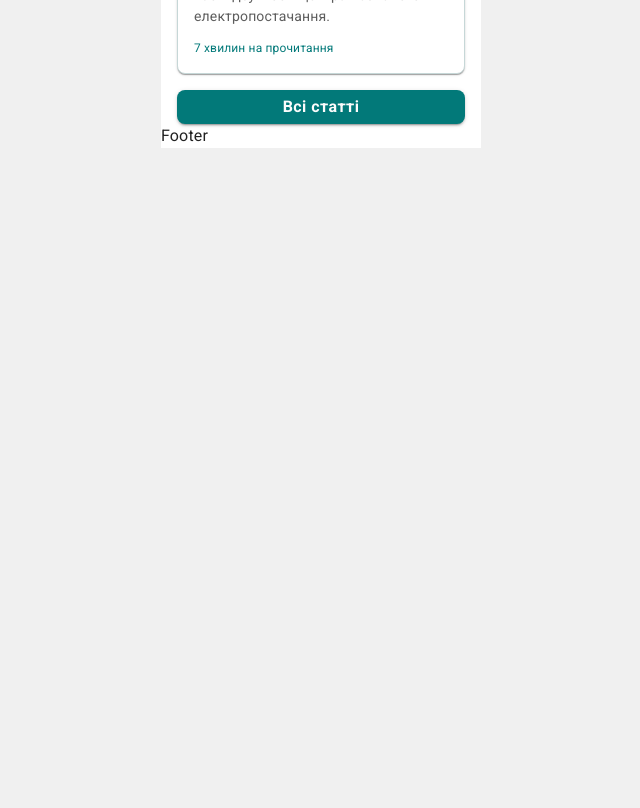
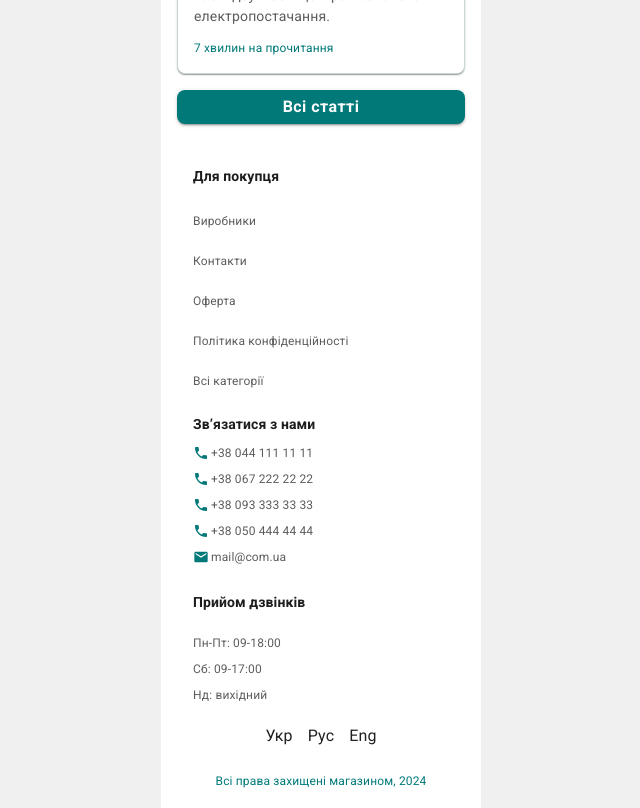
Before and after one commit to MariiaSuper/shop_team_107, a React (Create React App) app: page / in a window 1280 px wide. Shown: the part 2360-3168 px from the top of the page, without its empty margins (319-959 px from the left). Before the commit the page ends 2508 px from the top, so only its background shows below. Built offline with nearby package versions, Linux system fonts and the light colour scheme.

Commit message:
st-38: create footer component (#20)

```diff
--- a/package.json
+++ b/package.json
@@ -16,8 +16,12 @@
     "@types/node": "^16.18.108",
     "@types/react": "^18.3.7",
     "@types/react-dom": "^18.3.0",
+    "i18next": "^23.16.0",
+    "i18next-browser-languagedetector": "^8.0.0",
+    "i18next-http-backend": "^2.6.2",
     "react": "^18.3.1",
     "react-dom": "^18.3.1",
+    "react-i18next": "^15.0.3",
     "react-material-ui-carousel": "^3.4.2",
     "react-redux": "^9.1.2",
     "react-router-dom": "^6.26.2",
--- /dev/null
+++ b/public/locales/en/translation.json
@@ -0,0 +1,3 @@
+{
+  "welcome_message": "Welcome to our page!"
+}
--- /dev/null
+++ b/public/locales/ru/translation.json
@@ -0,0 +1,3 @@
+{
+  "welcome_message": "Добро пожаловать на нашу страницу!"
+}
--- /dev/null
+++ b/public/locales/ua/translation.json
@@ -0,0 +1,3 @@
+{
+  "welcome_message": "Вітаємо на нашій сторінці!"
+}
--- a/src/App.tsx
+++ b/src/App.tsx
@@ -1,7 +1,6 @@
 import { Outlet } from 'react-router-dom';
 import { Header } from './components/Header';
 import { Footer } from './components/Footer';
-// import { createTheme } from '@mui/material';
 import '@mui/material/styles';
 // declare module '@mui/material/styles' {
 //   interface Palette {
--- a/src/Root.tsx
+++ b/src/Root.tsx
@@ -27,6 +27,8 @@ import { DeliveryAndPayment } from './pages/DeliveryAndPayment/DeliveryAndPaymen
 import { Guarantee } from './pages/Guarantee/Guarantee';
 import { Contacts } from './pages/Contacts/Contacts';
 import { Favorites } from './pages/Favorites/Favorites';
+import { Oferta } from './pages/Oferta/Oferta';
+import { Confidential } from './pages/Confidential/Confidential';
 
 export const Root = () => (
   <Provider store={store}>
@@ -61,6 +63,8 @@ export const Root = () => (
             <Route path="delivery" element={<DeliveryAndPayment />} />
             <Route path="guarantee" element={<Guarantee />} />
             <Route path="contacts" element={<Contacts />} />
+            <Route path="oferta" element={<Oferta />} />
+            <Route path="confidential" element={<Confidential />} />
             <Route path="*" element={<NotFoundPage />} />
           </Route>
         </Routes>
--- a/src/components/Footer.tsx
+++ b/src/components/Footer.tsx
@@ -1,3 +1,188 @@
-export const Footer = () => {
-  return <div>Footer</div>;
+import React from 'react';
+import { Box, Typography, Link, Stack } from '@mui/material';
+import { theme } from '../theme/theme';
+import PhoneIcon from '@mui/icons-material/Phone';
+import EmailIcon from '@mui/icons-material/Email';
+
+const contacts = [
+  { id: 1, number: '+38 044 111 11 11' },
+  { id: 2, number: '+38 067 222 22 22' },
+  { id: 3, number: '+38 093 333 33 33' },
+  { id: 4, number: '+38 050 444 44 44' }
+];
+
+export const ContactList: React.FC = () => {
+  return (
+    <Box sx={{ pb: 2, px: 2 }}>
+      <Typography variant="h4" sx={{ pb: 1, color: theme.palette.grey[600] }}>
+        Звʼязатися з нами
+      </Typography>
+
+      <Stack sx={{ display: 'flex', flexDirection: 'column', gap: 1 }}>
+        {contacts.map((contact) => (
+          <Typography
+            key={contact.id}
+            variant="thirdText"
+            sx={{ display: 'flex', flexDirection: 'row', alignItems: 'center' }}>
+            <Box sx={{ alignItems: 'center', display: 'flex' }}>
+              <PhoneIcon
+                sx={{ color: '#027979', marginRight: '2px', width: '16px', height: '16px' }}
+              />
+              <a
+                href={`tel:${contact.number.replace(/\s/g, '')}`}
+                style={{
+                  textDecoration: 'none',
+                  color: theme.palette.grey[400],
+                  cursor: 'pointer'
+                }}>
+                {contact.number}
+              </a>
+            </Box>
+          </Typography>
+        ))}
+
+        <Typography
+          variant="thirdText"
+          sx={{ display: 'flex', flexDirection: 'row', alignItems: 'center' }}>
+          <Box sx={{ alignItems: 'center', display: 'flex' }}>
+            <EmailIcon
+              sx={{ color: '#027979', marginRight: '2px', width: '16px', height: '16px' }}
+            />
+            <a
+              href="mailto:bakerlab@example.com"
+              className="contacts__link"
+              target="_blank"
+              style={{
+                textDecoration: 'none',
+                color: theme.palette.grey[400],
+                cursor: 'pointer'
+              }}
+              rel="noreferrer">
+              mail@com.ua
+            </a>
+          </Box>
+        </Typography>
+      </Stack>
+    </Box>
+  );
 };
+
+export const Footer: React.FC = () => {
+  return (
+    <Box sx={{ pt: 5, px: 2 }}>
+      <Box
+        sx={{
+          display: 'flex',
+          flexWrap: 'wrap',
+          justifyContent: 'space-between',
+          gap: '20px'
+        }}>
+        <Box sx={{ flex: '1 1 30%', px: 2 }}>
+          <Typography variant="h4" gutterBottom sx={{ color: theme.palette.grey[600], mb: '20px' }}>
+            Для покупця
+          </Typography>
+          <Box
+            component="ul"
+            sx={{
+              listStyle: 'none',
+              padding: 0,
+              m: 0,
+              display: 'flex',
+              flexDirection: 'column',
+              gap: 2
+            }}>
+            <li>
+              <Typography variant="thirdText">
+                <Link
+                  href="/manufacturers"
+                  sx={{ textDecoration: 'none', color: theme.palette.grey[400] }}>
+                  Виробники
+                </Link>
+              </Typography>
+            </li>
+            <li>
+              <Typography variant="thirdText">
+                <Link
+                  href="/contacts"
+                  sx={{ textDecoration: 'none', color: theme.palette.grey[400] }}>
+                  Контакти
+                </Link>
+              </Typography>
+            </li>
+            <li>
+              <Typography variant="thirdText">
+                <Link
+                  href="/oferta"
+                  sx={{ textDecoration: 'none', color: theme.palette.grey[400] }}>
+                  Оферта
+                </Link>
+              </Typography>
+            </li>
+            <li>
+              <Typography variant="thirdText">
+                <Link
+                  href="/confidential"
+                  sx={{ textDecoration: 'none', color: theme.palette.grey[400] }}>
+                  Політика конфіденційності
+                </Link>
+              </Typography>
+            </li>
+            <li>
+              <Typography variant="thirdText">
+                <Link
+                  href="categories"
+                  sx={{ textDecoration: 'none', color: theme.palette.grey[400] }}>
+                  Всі категорії
+                </Link>
+              </Typography>
+            </li>
+          </Box>
+        </Box>
+
+        <ContactList />
+      </Box>
+
+      <Box>
+        <Box>
+          <Typography
+            variant="h4"
+            gutterBottom
+            sx={{ color: theme.palette.grey[600], mb: '20px', px: 2, pt: 1 }}>
+            Прийом дзвінків
+          </Typography>
+          <Box sx={{ px: 2, display: 'flex', flexDirection: 'column', gap: 1 }}>
+            <Typography variant="thirdText" sx={{ color: theme.palette.grey[400] }}>
+              Пн-Пт: 09-18:00
+            </Typography>
+            <Typography variant="thirdText" sx={{ color: theme.palette.grey[400] }}>
+              Сб: 09-17:00
+            </Typography>
+            <Typography variant="thirdText" sx={{ color: theme.palette.grey[400] }}>
+              Нд: вихідний
+            </Typography>
+          </Box>
+        </Box>
+      </Box>
+
+      {/* Мова переключення */}
+      <Box
+        sx={{
+          marginTop: '20px',
+          display: 'flex',
+          justifyContent: 'center',
+          gap: '15px',
+          px: 2
+        }}>
+        <Typography sx={{ cursor: 'pointer' }}>Укр</Typography>
+        <Typography sx={{ cursor: 'pointer' }}>Рус</Typography>
+        <Typography sx={{ cursor: 'pointer' }}>Eng</Typography>
+      </Box>
+
+      <Box sx={{ textAlign: 'center', marginTop: '20px', px: 3, pb: 2 }}>
+        <Typography variant="thirdText" sx={{ color: theme.palette.primary.main }}>
+          Всі права захищені магазином, 2024
+        </Typography>
+      </Box>
+    </Box>
+  );
+};
--- a/src/components/Header/Header.tsx
+++ b/src/components/Header/Header.tsx
@@ -56,6 +56,7 @@ export const Header = () => {
   };
 
   return (
+    <>
       <AppBar
         position="sticky"
         sx={{ px: 2, borderBottomRightRadius: '4px', borderBottomLeftRadius: '4px' }}>
@@ -77,7 +78,9 @@ export const Header = () => {
             />
           </Button>
 
-        <Button onClick={() => handleButtonClick('categories')} sx={getButtonStyles('categories')}>
+          <Button
+            onClick={() => handleButtonClick('categories')}
+            sx={getButtonStyles('categories')}>
             {activeButton === 'categories' ? (
               <CloseOutlined sx={styles.icon} />
             ) : (
@@ -117,5 +120,6 @@ export const Header = () => {
           <Menu open={drawerOpen} onClose={toggleDrawer(false)} activeButton={activeButton} />
         </Toolbar>
       </AppBar>
+    </>
   );
 };
--- /dev/null
+++ b/src/pages/Confidential/Confidential.tsx
@@ -0,0 +1,3 @@
+export const Confidential = () => {
+  return <p>Confidential</p>;
+};
--- /dev/null
+++ b/src/pages/Oferta/Oferta.tsx
@@ -0,0 +1,3 @@
+export const Oferta = () => {
+  return <p>Oferta</p>;
+};
--- a/src/types/enum/header.ts
+++ b/src/types/enum/header.ts
@@ -1,6 +1,5 @@
 export enum ButtonNames {
   Catalog = 'catalog',
-  Search = 'search',
   Basket = 'basket',
   Profile = 'profile',
   Menu = 'menu'
```
Also changed, not shown: 1 other file (tests, documents, lock files or other folders). Lines whose indentation alone changed are shown as unchanged.
